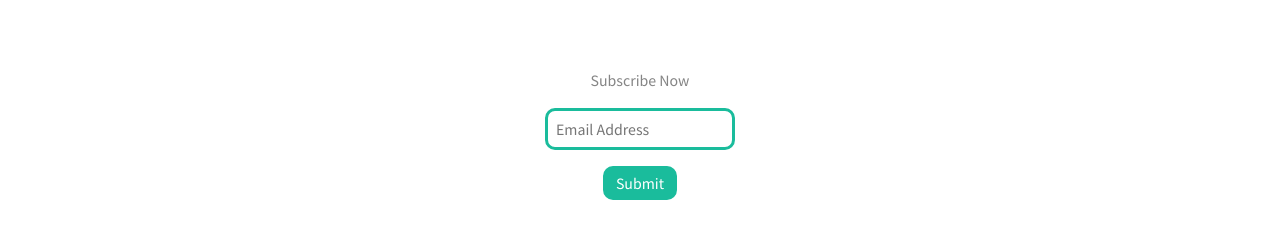
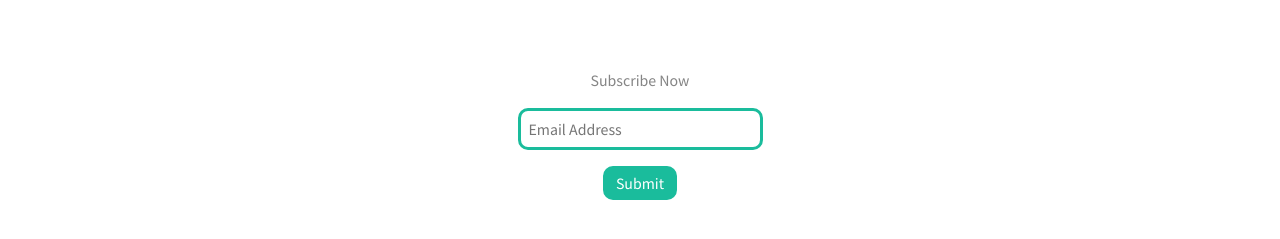
Before and after one commit to jedelman8/jedelman8.github.com, a Jekyll site: the page built from about.md, in a window 1280 px wide. Shown: the part 605-844 px from the top of the page. Built offline with Jekyll 4.4.1, drawn with Linux system fonts in a browser that asks for light colours; nearby versions of some CDN libraries; comment, search, counter and statistics services are not loaded.

Commit message:
initial changes

```diff
--- a/_config.yml
+++ b/_config.yml
@@ -15,7 +15,7 @@ orig_theme:
   header_text: >
 
   footer_text: >
-   <form style="border:1px solid #fff;padding:3px;text-align:center;" action="http://feedburner.google.com/fb/a/mailverify" method="post" target="popupwindow" onsubmit="window.open('http://feedburner.google.com/fb/a/mailverify?uri=JasonEdelmanjedelman8', 'popupwindow', 'scrollbars=yes,width=550,height=520');return true"><p>Subscribe Now</p><p><input type="text" style="padding: 8px 8px; border: solid #1abc9c; border-radius: 10px; width:190px" placeholder="Email Address" name="email"/></p><input type="hidden" value="JasonEdelmanjedelman8" name="uri"/><input type="hidden" name="loc" value="en_US"/><input type="submit" style="padding: 4px 10px; background-color: #1abc9c; border: solid #1abc9c; color: white; border-radius: 10px;"/></form>
+   <form style="border:1px solid #fff;padding:3px;text-align:center;" action="http://feedburner.google.com/fb/a/mailverify" method="post" target="popupwindow" onsubmit="window.open('http://feedburner.google.com/fb/a/mailverify?uri=JasonEdelmanjedelman8', 'popupwindow', 'scrollbars=yes,width=550,height=520');return true"><p>Subscribe Now</p><p><input type="text" style="padding: 8px 8px; border: solid #1abc9c; border-radius: 10px; width:245px" placeholder="Email Address" name="email"/></p><input type="hidden" value="JasonEdelmanjedelman8" name="uri"/><input type="hidden" name="loc" value="en_US"/><input type="submit" style="padding: 4px 10px; background-color: #1abc9c; border: solid #1abc9c; color: white; border-radius: 10px;"/></form>
 
   #Powered by <a href="http://jekyllrb.com">Jekyll</a> and <a href="https://pages.github.com">Git Hub Pages</a>
 
```
